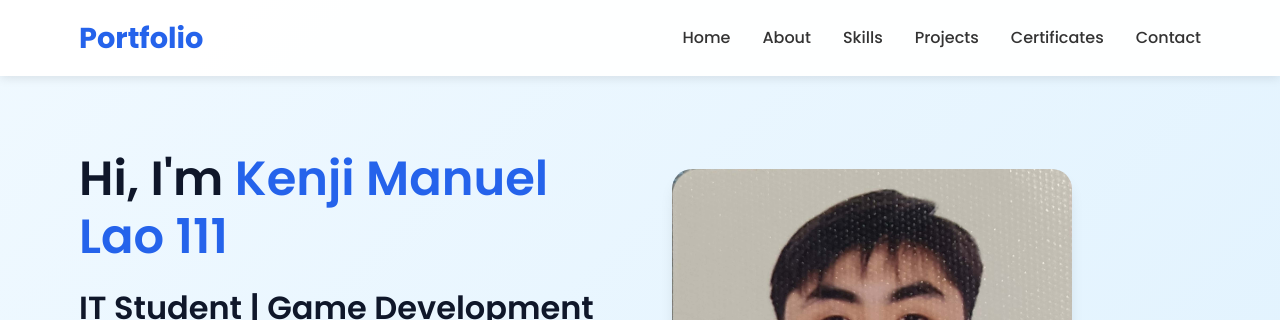
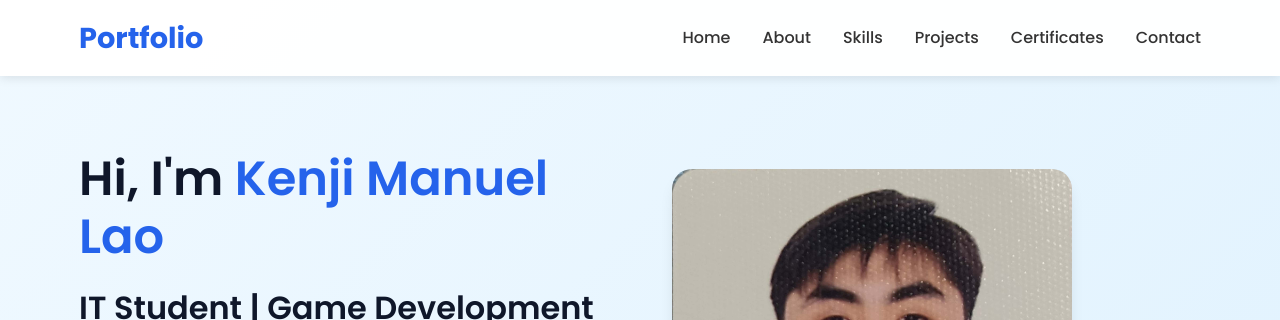
Before and after one commit to kenjilao-20/kenjilao-20, a plain HTML site: page index.html in a window 1280 px wide. Shown: the top 320 px of the page. Drawn offline with Linux system fonts and the light colour scheme.

Commit message:
Update index.html

```diff
--- a/index.html
+++ b/index.html
@@ -1029,7 +1029,7 @@
         <div class="container">
             <div class="hero-content">
                 <div class="hero-text">
-                    <h1>Hi, I'm <span class="highlight">Kenji Manuel Lao 111</span></h1>
+                    <h1>Hi, I'm <span class="highlight">Kenji Manuel Lao</span></h1>
                     <h2>IT Student | Game Development</h2>
                     <p>Passionate 2nd year IT student specializing in game development with hands-on experience in building interactive web applications and game prototypes. I combine technical skills with creative problem-solving to bring ideas to life.</p>
                     <div class="hero-btns">
```
